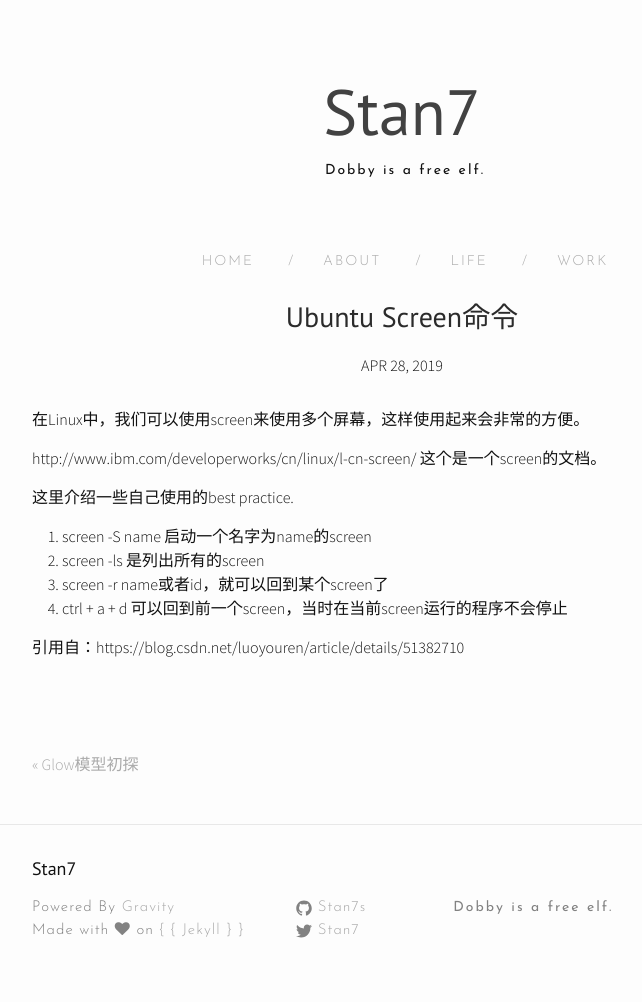
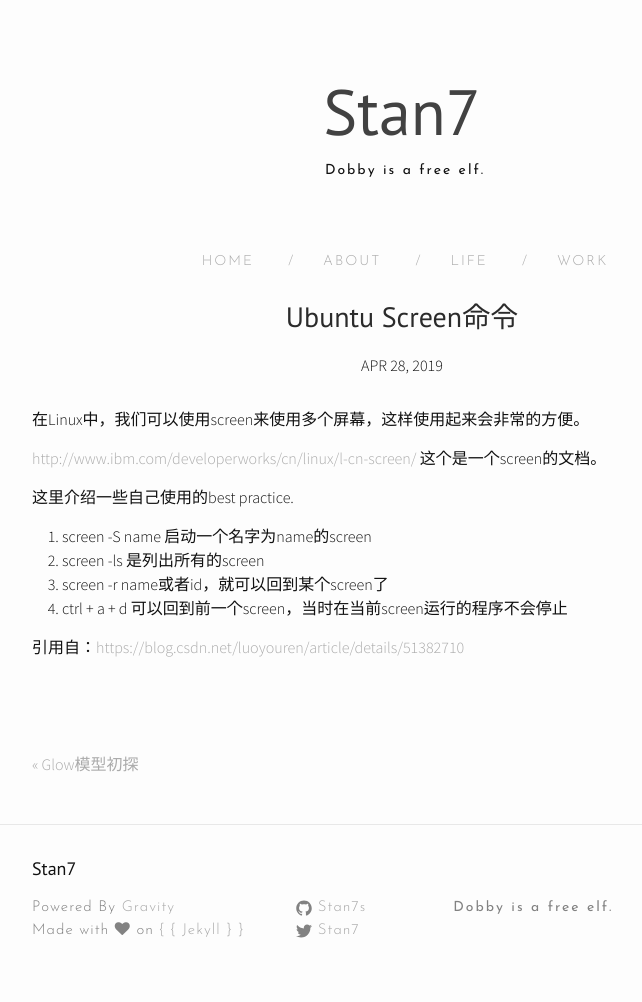
Before and after one commit to Stan7s/stan7s.github.io, a Jekyll site: the page built from _posts/2019-04-28-002.markdown, in a window 1280 px wide. Shown: the whole page, without its empty margins (238-880 px from the left). Built offline with Jekyll 4.4.1, drawn with Linux system fonts in a browser that asks for light colours; nearby versions of some CDN libraries; part of the change alters nothing that is shown.

```diff
--- a/_posts/2019-04-28-002.markdown
+++ b/_posts/2019-04-28-002.markdown
@@ -7,7 +7,8 @@ categories: ["work"]
 
 在Linux中，我们可以使用screen来使用多个屏幕，这样使用起来会非常的方便。
 
-http://www.ibm.com/developerworks/cn/linux/l-cn-screen/ 这个是一个screen的文档。
+[http://www.ibm.com/developerworks/cn/linux/l-cn-screen/](http://www.ibm.com/developerworks/cn/linux/l-cn-screen/)
+这个是一个screen的文档。
 
 
 这里介绍一些自己使用的best practice.
@@ -17,4 +18,4 @@ http://www.ibm.com/developerworks/cn/linux/l-cn-screen/ 这个是一个screen的
 3. screen -r name或者id，就可以回到某个screen了
 4. ctrl + a + d 可以回到前一个screen，当时在当前screen运行的程序不会停止
 
-引用自：https://blog.csdn.net/luoyouren/article/details/51382710
+引用自：[https://blog.csdn.net/luoyouren/article/details/51382710](http://www.ibm.com/developerworks/cn/linux/l-cn-screen/)
```
